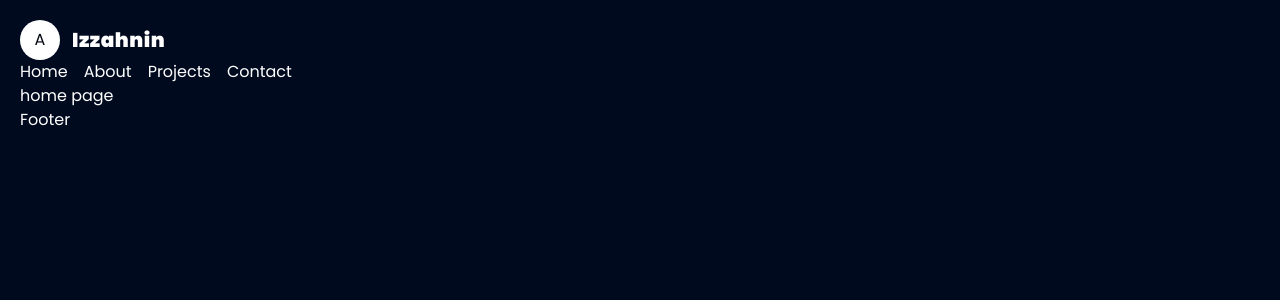
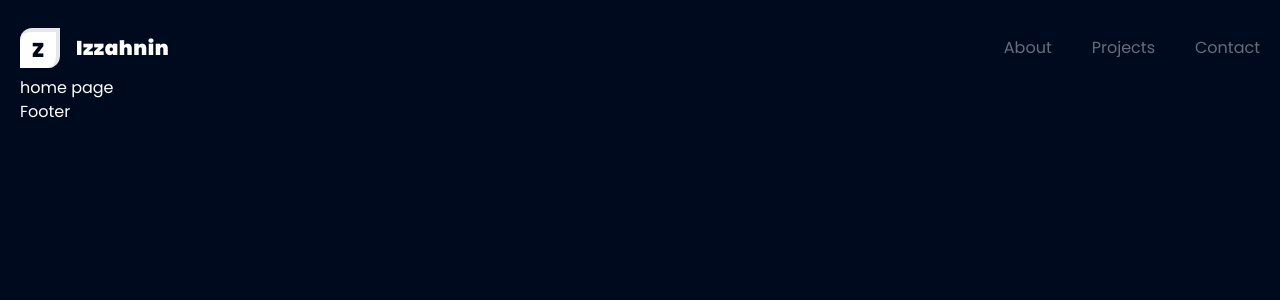
Before and after one commit to izzahnin/portfolio, a Next.js app: page / in a window 1280 px wide. Shown: the top 300 px of the page. Built offline with nearby package versions, Linux system fonts and the light colour scheme.

Commit message:
feat: add logo, navitem

```diff
--- a/app/components/Logo.tsx
+++ b/app/components/Logo.tsx
@@ -1,36 +1,31 @@
-import React from "react";
+import React, { useState } from "react";
 
 export default function Logo() {
+  // const [isHover, setIsHover] = useState<number | null>(null);
+  const items = [
+    { id: 1, abjad: "I" },
+    { id: 2, abjad: "z" },
+    { id: 3, abjad: "z" },
+    { id: 4, abjad: "a" },
+    { id: 5, abjad: "h" },
+    { id: 6, abjad: "n" },
+    { id: 7, abjad: "i" },
+    { id: 8, abjad: "n" },
+  ];
   return (
-    <main className="flex gap-3 items-center">
-      <span className="flex h-10 w-10 cursor-default items-center justify-center rounded-full bg-white align-middle text-gray-950 hover:rotate-180 transition-all duration-500">
-        A
+    <main className="flex select-none items-center gap-4">
+      <span className="flex h-10 w-10 border-separate cursor-default items-center justify-center rounded-br-xl rounded-tl-xl border-r-4 border-t-4 border-blue-primary bg-white align-middle text-xl font-black uppercase text-gray-950 transition-all delay-75 duration-700 hover:rotate-90">
+        Z
       </span>
       <section className="item-center flex cursor-pointer text-xl font-black tracking-wide">
-        <span className="transition-all duration-500 hover:-mt-2 hover:text-sky-500 hover:duration-100">
-          I
-        </span>
-        <span className="transition-all duration-500 hover:-mt-2 hover:text-sky-500 hover:duration-100">
-          z
-        </span>
-        <span className="transition-all duration-500 hover:-mt-2 hover:text-sky-500 hover:duration-100">
-          z
-        </span>
-        <span className="transition-all duration-500 hover:-mt-2 hover:text-sky-500 hover:duration-100">
-          a
-        </span>
-        <span className="transition-all duration-500 hover:-mt-2 hover:text-sky-500 hover:duration-100">
-          h
-        </span>
-        <span className="transition-all duration-500 hover:-mt-2 hover:text-sky-500 hover:duration-100">
-          n
-        </span>
-        <span className="transition-all duration-500 hover:-mt-2 hover:text-sky-500 hover:duration-100">
-          i
-        </span>
-        <span className="transition-all duration-500 hover:-mt-2 hover:text-sky-500 hover:duration-100">
-          n
-        </span>
+        {items.map((item) => (
+          <span
+            key={item.id}
+            className="transition-all duration-500 hover:-mt-2 hover:text-blue-primary hover:duration-100"
+          >
+            {item.abjad}
+          </span>
+        ))}
       </section>
     </main>
   );
--- a/app/components/Navbar.tsx
+++ b/app/components/Navbar.tsx
@@ -1,15 +1,33 @@
-import React from "react";
+"use client";
+import React, { useState } from "react";
 import Logo from "./Logo";
+import Link from "next/link";
 
 export const Navbar = () => {
+  const [active, setActive] = useState<number | null>(null);
+
+  const navItems = [
+    { id: 1, title: "About", link: "/" },
+    { id: 2, title: "Projects", link: "/" },
+    { id: 3, title: "Contact", link: "/" },
+  ];
+
   return (
-    <nav>
+    <nav className="flex h-14 items-center justify-between ">
       <Logo />
-      <ul className="flex gap-4">
-        <li>Home</li>
-        <li>About</li>
-        <li>Projects</li>
-        <li>Contact</li>
+      <ul className="flex items-baseline gap-10 ">
+        {navItems.map((item) => (
+          <Link
+            key={item.id}
+            href={item.link}
+            className={` transition-all delay-75 duration-100 ${
+              active === item.id ? "" : "opacity-40 hover:opacity-100 "
+            }`}
+            onClick={() => setActive(item.id)}
+          >
+            {item.title}
+          </Link>
+        ))}
       </ul>
     </nav>
   );
```
